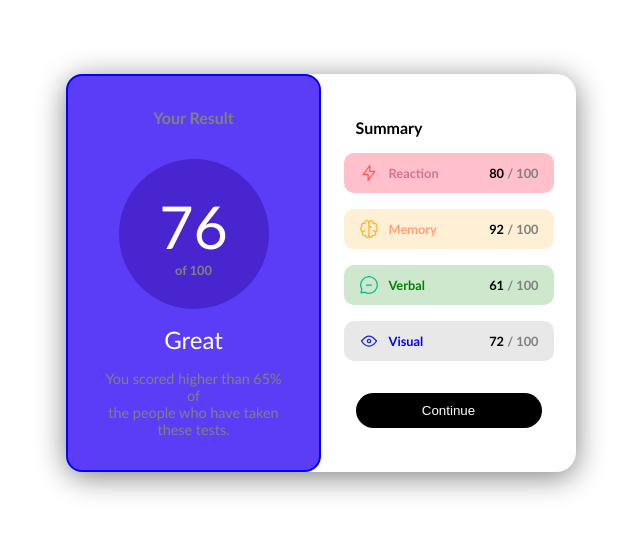
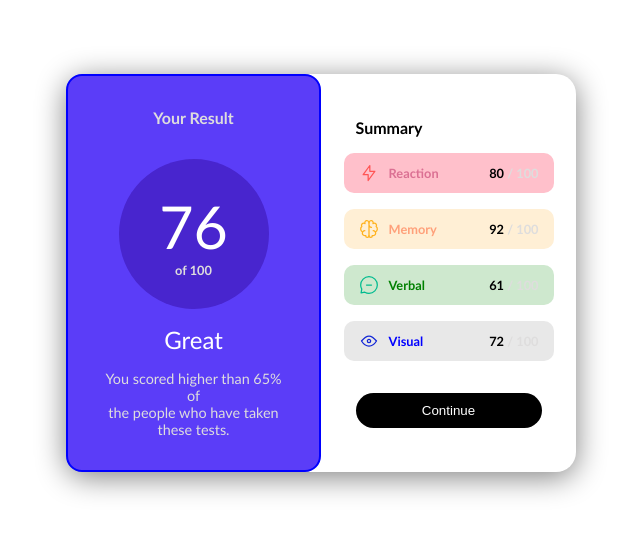
Before and after one commit to idowuemmao/results-summary-component-main, a plain HTML site: page index.html in a window 1280 px wide. Shown: the part 127-662 px from the top of the page, without its empty margins (319-959 px from the left). Drawn offline with Linux system fonts and the light colour scheme.

Commit message:
commited

```diff
--- a/style.css
+++ b/style.css
@@ -66,14 +66,13 @@ body {
 }
 
 .title1 {
-    color: gray;
+    color: rgb(222, 221, 221);
 }
 
 .title2 {
     display: grid;
     align-items: center;
     text-align: left;
-
     width: 100%;
     color: black;
     margin-bottom: 1rem;
@@ -86,7 +85,7 @@ h1 {
 
 h6 {
     font-size: 0.8rem;
-    color: gray;
+    color: rgb(222, 221, 221);
 }
 
 h2 {
@@ -97,7 +96,7 @@ h2 {
 .info {
     font-size: 0.9rem;
     font-weight: 100;
-    color: gray;
+    color: rgb(222, 221, 221);
 }
 
 .summ {
```
